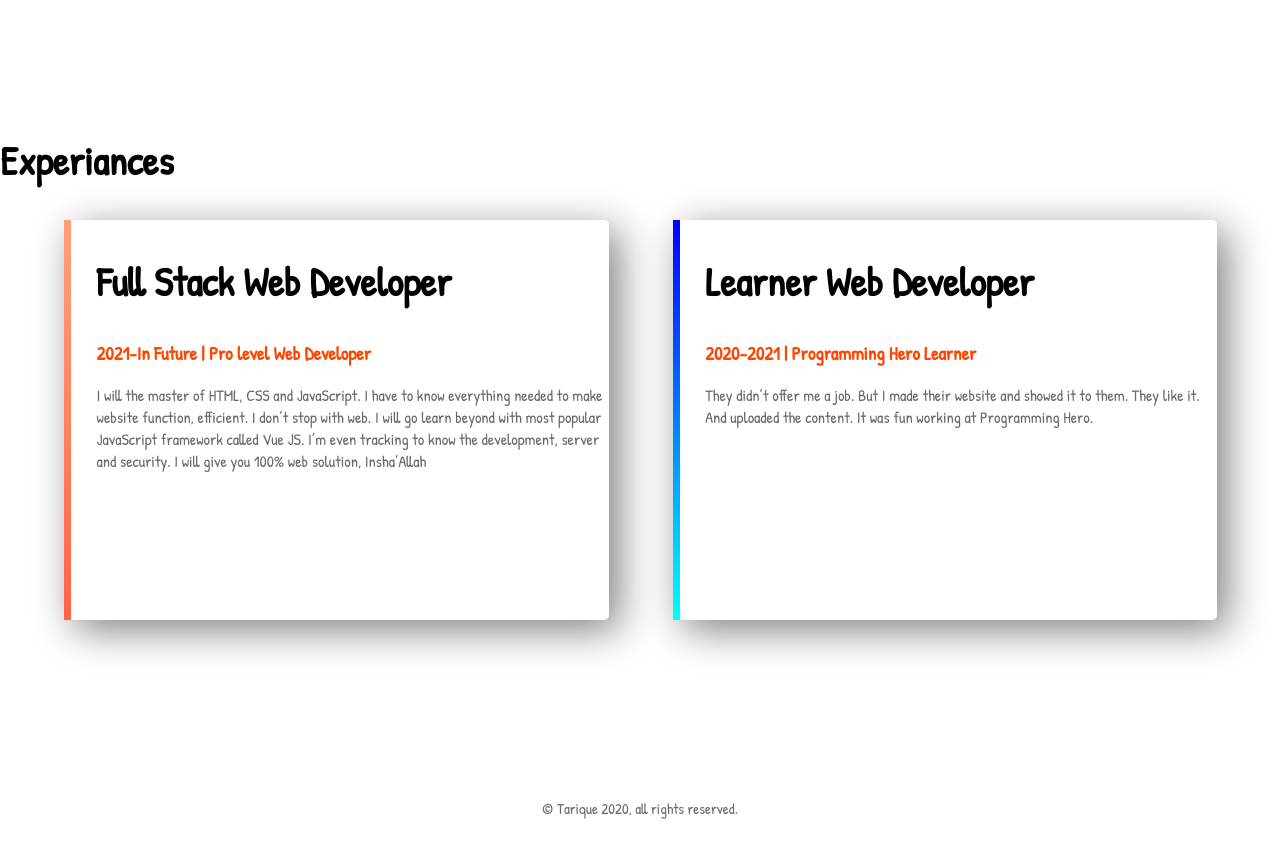
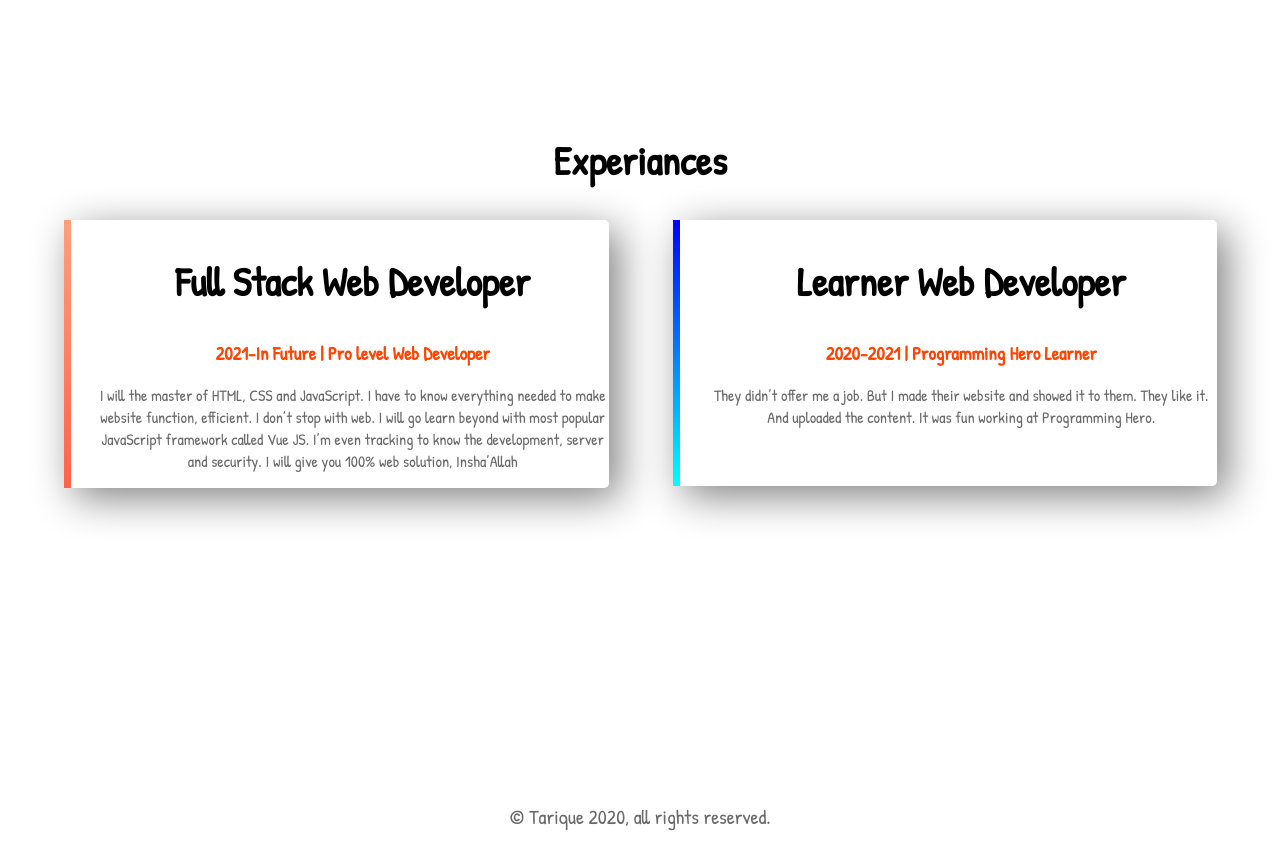
Before and after one commit to Tariqueam/web-portfolio, a plain HTML site: page index.html in a window 1280 px wide. Shown: the part 1200-2050 px from the top of the page. Drawn offline with Linux system fonts and the light colour scheme.

Commit message:
Finished my firsst ever website

```diff
--- a/index.html
+++ b/index.html
@@ -32,7 +32,8 @@
         </div>
     </section>
     <section class="experiance-area">
-        <h2>Experiances</h2>
+        <div class="tarique-exp">
+            <h2>Experiances</h2>
         <div id="full-stack" class="half-width single-experience">
             <h2>Full Stack Web Developer</h2>
             <h3 class="orange-highlight">2021-In Future | Pro level Web Developer</h3>
@@ -43,6 +44,8 @@
             <h3 class="orange-highlight">2020-2021 | Programming Hero Learner</h3>
             <p>They didn’t offer me a job. But I made their website and showed it to them. They like it. And uploaded the content. It was fun working at Programming Hero. </p>
         </div>
+        </div>
+
     </section>
     <footer>
         <p>© Tarique 2020, all rights reserved.</p>
--- a/style.css
+++ b/style.css
@@ -55,6 +55,9 @@ section{
     background-repeat: no-repeat;
     background-position: left;
 }
+.tarique-exp{
+    text-align: center;
+}
 #full-stack{
     border-left: 7px solid;
     border-image: linear-gradient(180deg, lightSalmon, tomato);
@@ -64,8 +67,9 @@ section{
     border-left: 7px solid;
     border-image: linear-gradient(180deg, blue, cyan);
     border-image-slice: 1;
+    padding-bottom: 42px;
 }
 footer p{
     text-align: center;
-    font-size: 15px;
+    font-size: 20px;
 }
```
